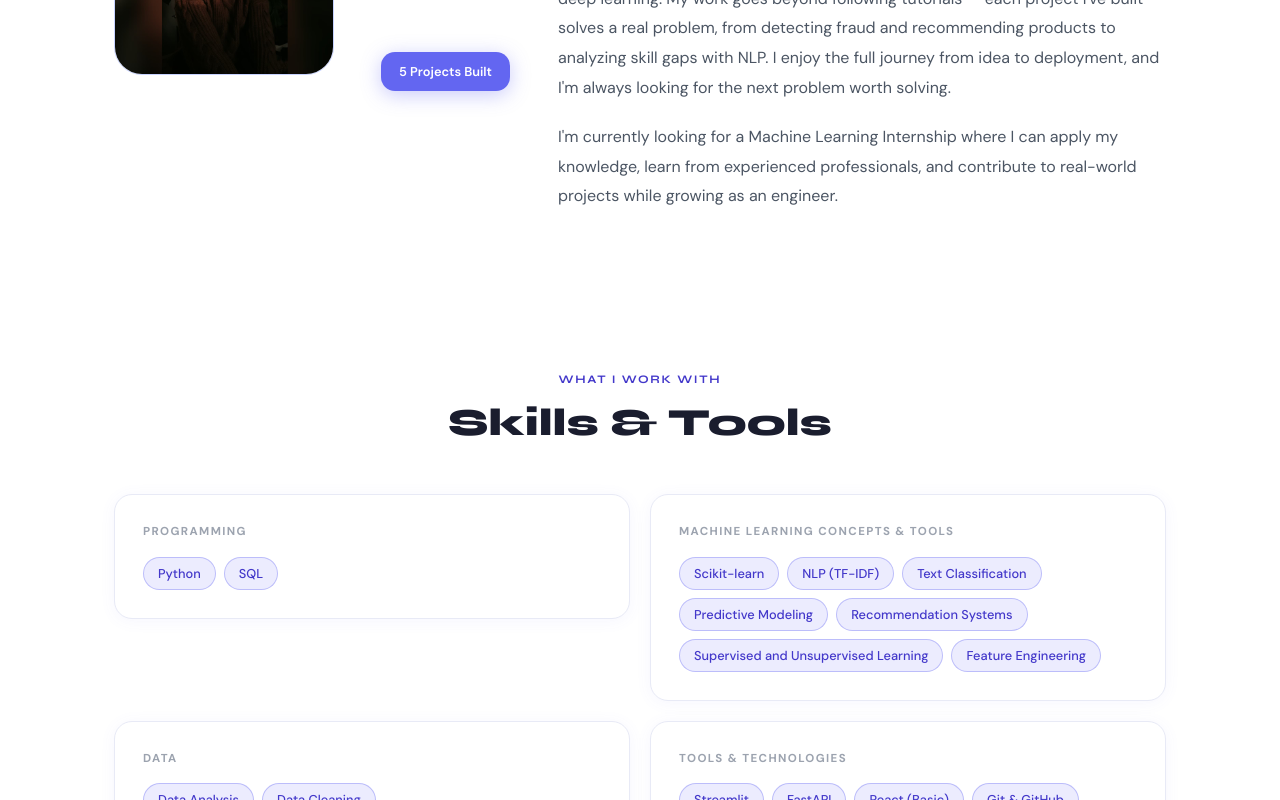
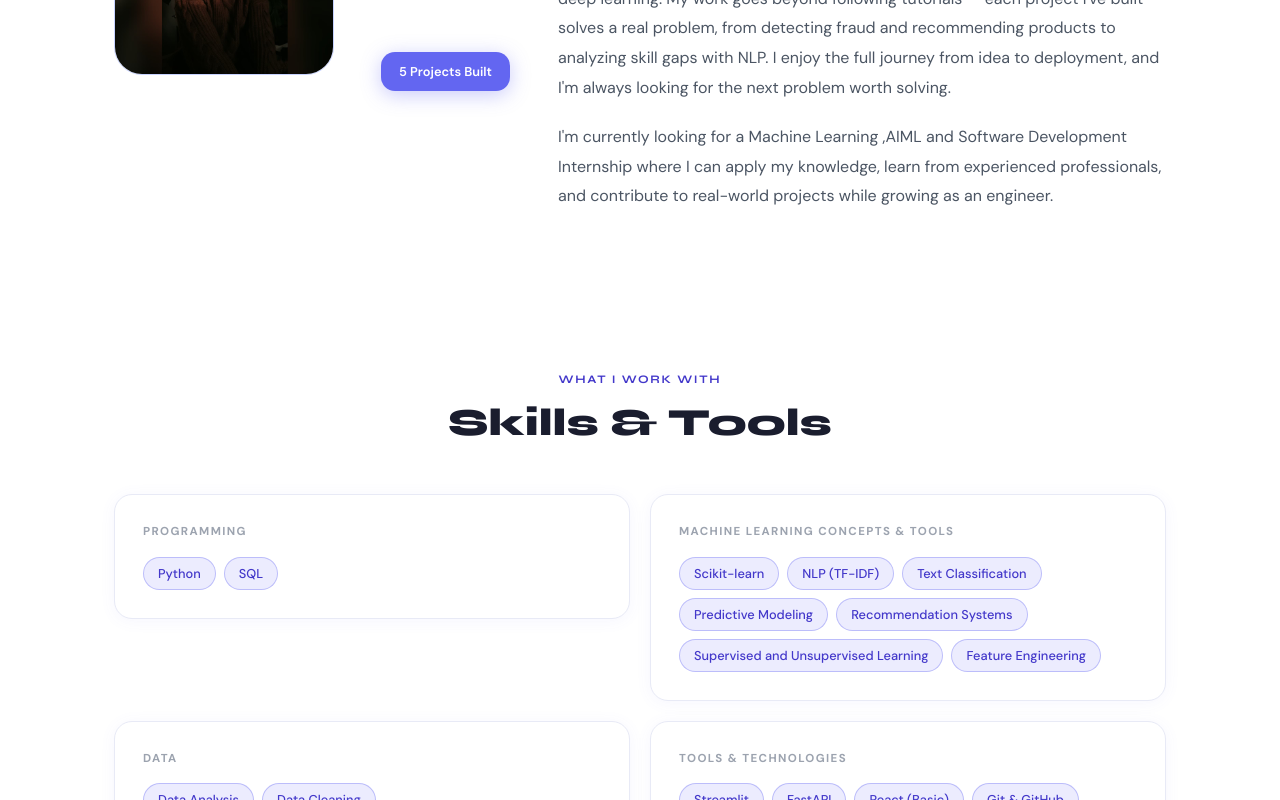
Before and after one commit to Geetanjali098/ML-Portfolio, a React app in the folder portfolio/: page / in a window 1280 px wide. Shown: the part 1160-1960 px from the top of the page. Built offline with nearby package versions, Linux system fonts and the light colour scheme; the HTML template or start-up script is replaced by a standard one.

Commit message:
Update internship focus to include AIML and Software Dev

```diff
--- a/portfolio/src/portfolio.jsx
+++ b/portfolio/src/portfolio.jsx
@@ -543,7 +543,7 @@ export default function Portfolio() {
            I enjoy the full journey from idea to deployment, and I'm always looking for the next problem worth solving.
               </p>
               <p style={{ color: activeTheme.textSecondary, lineHeight: 1.85, fontSize: "1rem" }}>
-                I'm currently looking for a Machine Learning Internship where I can apply my knowledge, learn from experienced professionals, and contribute to real-world projects while growing as an engineer.
+                I'm currently looking for a Machine Learning ,AIML and Software Development Internship where I can apply my knowledge, learn from experienced professionals, and contribute to real-world projects while growing as an engineer.
               </p>
             </FadeIn>
           </div>
@@ -667,7 +667,7 @@ export default function Portfolio() {
             <p className="section-label" style={{ marginBottom: 12 }}>Get In Touch</p>
             <h2 className="section-title" style={{ marginBottom: 16 }}>Let's Connect</h2>
             <p style={{ color: activeTheme.textMuted, lineHeight: 1.8, marginBottom: 48 }}>
-              I'm open to ML, AI, and Data Science internship opportunities. Feel free to reach out.
+              I'm open to ML, AIML, and Software Development internship opportunities. Feel free to reach out.
             </p>
           </FadeIn>
           <div style={{ display: "flex", flexDirection: "column", gap: 14 }}>
```
